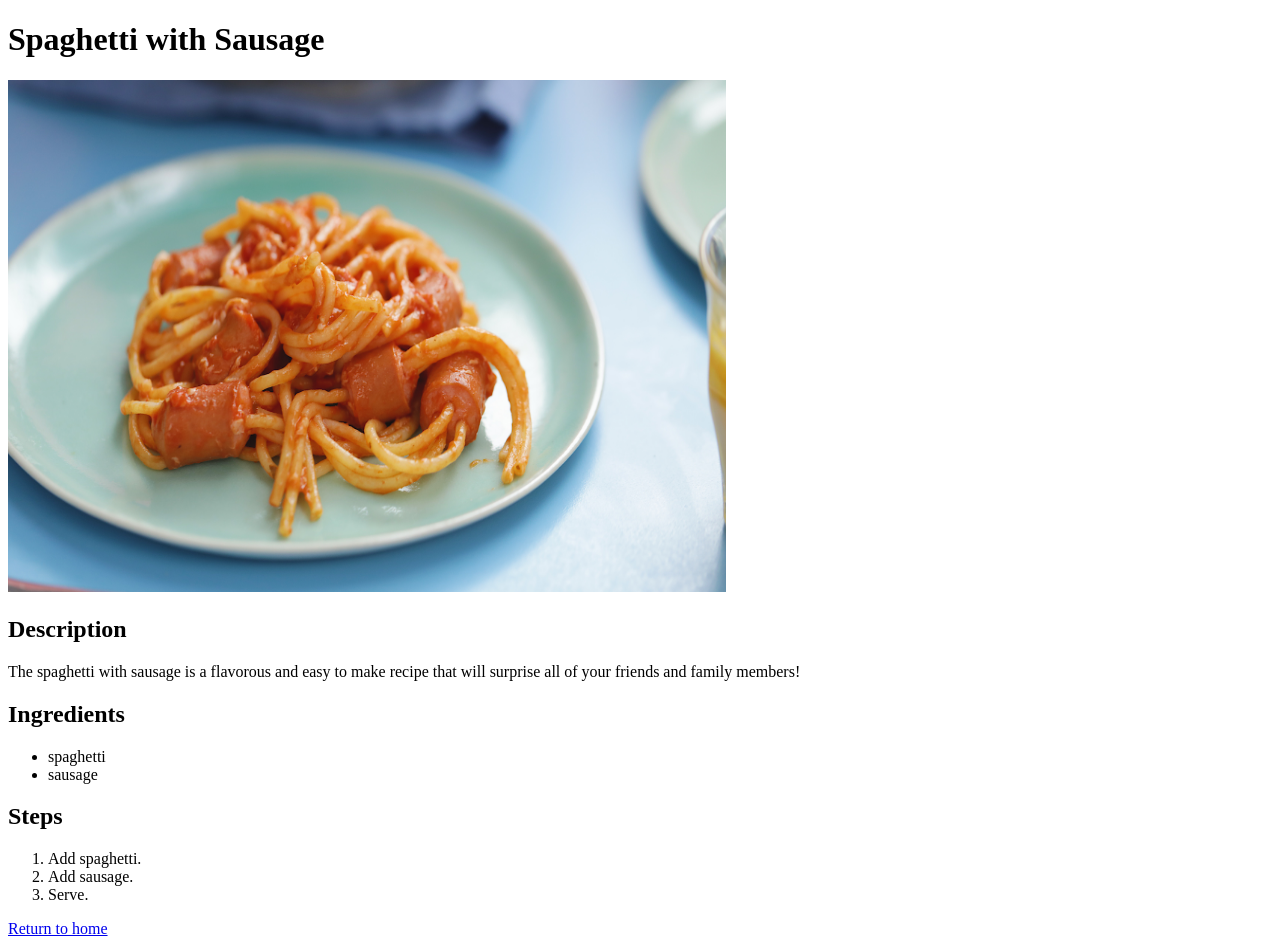
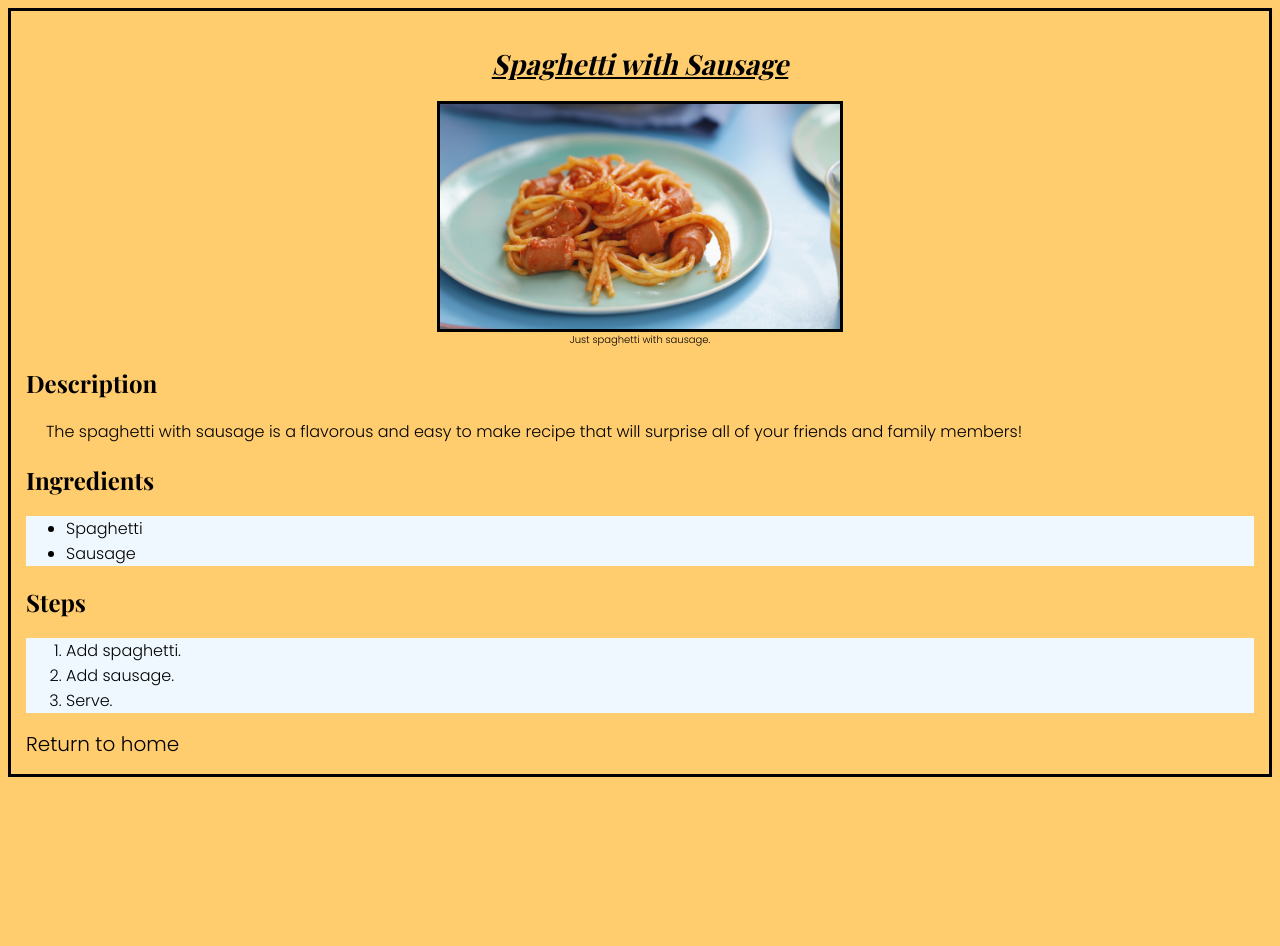
Before and after one commit to gilmarzin/odin-recipes, a plain HTML site: page recipes/spaghetti.html in a window 1280 px wide. After the commit the page ends 800 px from the top, so only its background shows below. Drawn offline with nearby package versions, Linux system fonts and the light colour scheme; a web font is replaced by a local one.

Commit message:
Add styles.css to all pages

```diff
--- a/recipes/spaghetti.html
+++ b/recipes/spaghetti.html
@@ -1,31 +1,46 @@
 <!DOCTYPE html>
 <html lang="en">
   <head>
-
-        <meta charset="utf-8">
-        <title> Spaghetti with Sausage </title>
+    <title>Spaghetti with Sausage</title>
+    <link rel="stylesheet" href="../styles/styles.css" />
+    <meta charset="UTF-8" />
+    <meta name="viewport" content="width=device-width, initial-scale=1.0" />
+    <link rel="preconnect" href="https://fonts.googleapis.com" />
+    <link rel="preconnect" href="https://fonts.gstatic.com" crossorigin />
+    <link
+      href="https://fonts.googleapis.com/css2?family=Playfair+Display:ital,wght@0,700;1,700&family=Poppins:wght@300&display=swap"
+      rel="stylesheet"
+    />
   </head>
   <body>
+    <h1>Spaghetti with Sausage</h1>
+    <img
+      class="food"
+      src="../images/spaghetti.jpg"
+      alt="A dish of spaghetti with sausage"
+      height="512"
+      width="718"
+    />
+    <figcaption> Just spaghetti with sausage.</figcaption>
 
-        <h1> Spaghetti with Sausage </h1>
-        <img src="../images/spaghetti.jpg" alt="A dish of spaghetti with sausage" height="512" width="718">
+    <h2>Description</h2>
+    <p>
+      The spaghetti with sausage is a flavorous and easy to make recipe that
+      will surprise all of your friends and family members!
+    </p>
 
-        <h2> Description </h2>
-        <p> The spaghetti with sausage is a flavorous and easy to make recipe that will surprise all of your friends and family members! </p>
-
-        <h2> Ingredients </h2>
+    <h2>Ingredients</h2>
     <ul>
-            <li> spaghetti </li>
-            <li> sausage </li>
+      <li>Spaghetti</li>
+      <li>Sausage</li>
     </ul>
 
-        <h2> Steps </h2>
+    <h2>Steps</h2>
     <ol>
-            <li> Add spaghetti. </li>
-            <li> Add sausage. </li>
-            <li> Serve. </li>
+      <li>Add spaghetti.</li>
+      <li>Add sausage.</li>
+      <li>Serve.</li>
     </ol>
     <a href="../index.html"> Return to home </a>
-
   </body>
 </html>
--- /dev/null
+++ b/styles/styles.css
@@ -0,0 +1,77 @@
+* {
+  background-color: rgb(255, 204, 110);
+}
+
+body {
+  font-family: "Poppins", sans-serif;
+  font-weight: 300;
+  font-style: normal;
+  font-size: 16px;
+  border: solid black;
+  padding: 15px;
+}
+
+h1 {
+  text-align: center;
+  font-family: "Playfair Display", serif;
+  font-optical-sizing: auto;
+  font-weight: 700;
+  font-style: italic;
+  font-size: 28px;
+  text-decoration: underline;
+}
+
+h2 {
+    text-align: left;
+    font-family: "Playfair Display", serif;
+    font-optical-sizing: auto;
+    font-weight: 500;
+    font-style: normal;
+    font-size: 24px;
+    color: black
+}
+
+p {
+    text-indent: 20px;
+}
+
+a {
+  color: black;
+  text-decoration: none;
+  font-size: 20px;
+}
+
+a:hover {
+  color: rgb(226, 76, 22);
+}
+
+figcaption {
+    text-align: center;
+    font-size: 10px;
+}
+
+ul,
+ol,
+li,
+.list {
+    background-color: aliceblue;
+    ;
+}
+
+#chef {
+  border: black solid;
+  display: block;
+  margin-left: auto;
+  margin-right: auto;
+  width: 180px;
+  height: auto;
+}
+
+.food {
+    border: black solid;
+    display: block;
+    margin-left: auto;
+    margin-right: auto;
+    width: 400px;
+    height: auto;
+  }
```
Also changed, not shown: index.html (+15 -9 lines), recipes/feijoada.html (+71 -31 lines), recipes/parmigiana.html (+48 -21 lines), images/pexels-miquel-ferran-gomez-figueroa-3814446.jpg (added). Lines whose indentation alone changed are shown as unchanged.
